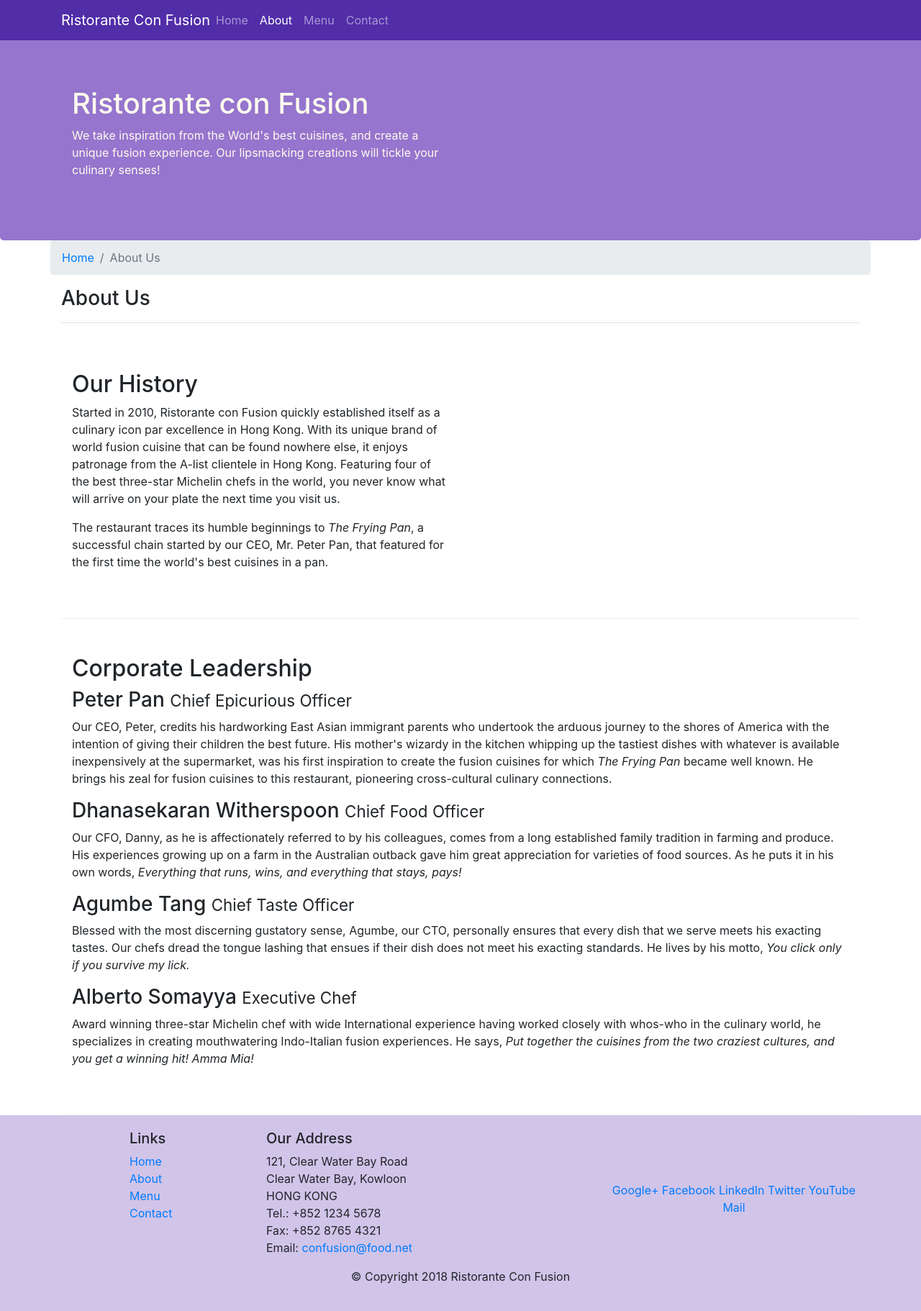
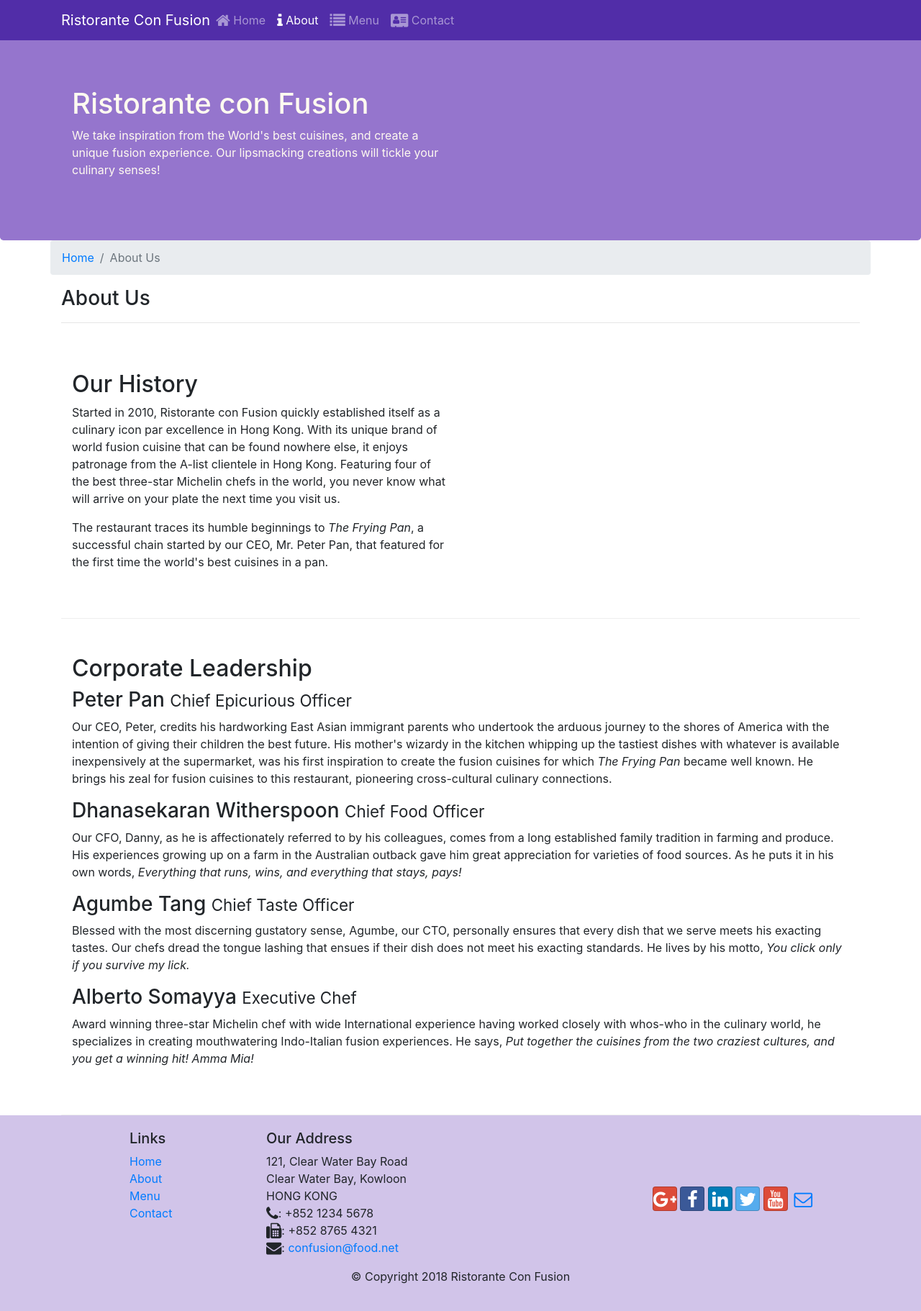
Before and after one commit to aldrino/Bootstrap-WebUIFrameworks, a website: page aboutus.html in a window 1280 px wide. Shown: the whole page at 72% size. Drawn offline with nearby package versions, Linux system fonts and the light colour scheme.

Commit message:
Icon Fonts

```diff
--- a/aboutus.html
+++ b/aboutus.html
@@ -9,6 +9,8 @@
 
     <!-- Bootstrap CSS -->
     <link rel="stylesheet" href="node_modules/bootstrap/dist/css/bootstrap.min.css">
+    <link rel="stylesheet" href="node_modules/font-awesome/css/font-awesome.min.css">
+    <link rel="stylesheet" href="node_modules/bootstrap-social/bootstrap-social.css">
     <link rel="stylesheet" href="css/styles.css">
     <title>Ristorante Con Fusion: About Us</title>
 </head>
@@ -22,10 +24,10 @@
             <a class="navbar-brand mr-auto" href="./index.html">Ristorante Con Fusion</a>
             <div class="collapse navbar-collapse" id="Navbar">
                 <ul class="navbar-nav mr-auto">
-                    <li class="nav-item"><a class="nav-link" href="./index.html">Home</a></li>
-                    <li class="nav-item active"><a class="nav-link" href="#">About</a></li>
-                    <li class="nav-item"><a class="nav-link" href="#">Menu</a></li>
-                    <li class="nav-item"><a class="nav-link" href="#">Contact</a></li>                        </ul>
+                    <li class="nav-item"><a class="nav-link" href="./index.html"><span class="fa fa-home fa-lg"></span> Home</a></li>
+                    <li class="nav-item active"><a class="nav-link" href="#"><span class="fa fa-info fa-lg"></span> About</a></li>
+                    <li class="nav-item"><a class="nav-link" href="#"><span class="fa fa-list fa-lg"></span> Menu</a></li>
+                    <li class="nav-item"><a class="nav-link" href="#"><span class="fa fa-address-card fa-lg"></span> Contact</a></li>                        </ul>
             </div>
         </div>
     </nav>
@@ -99,19 +101,19 @@
 		              121, Clear Water Bay Road<br>
 		              Clear Water Bay, Kowloon<br>
 		              HONG KONG<br>
-		              Tel.: +852 1234 5678<br>
-		              Fax: +852 8765 4321<br>
-		              Email: <a href="mailto:confusion@food.net">confusion@food.net</a>
+		              <i class="fa fa-phone fa-lg"></i>: +852 1234 5678<br>
+		              <i class="fa fa-fax fa-lg"></i>: +852 8765 4321<br>
+		              <i class="fa fa-envelope fa-lg"></i>: <a href="mailto:confusion@food.net">confusion@food.net</a>
 		           </address>
                 </div>
                 <div class="col-12 col-sm-4 align-self-center">
                     <div class="text-center">
-                        <a href="http://google.com/+">Google+</a>
-                        <a href="http://www.facebook.com/profile.php?id=">Facebook</a>
-                        <a href="http://www.linkedin.com/in/">LinkedIn</a>
-                        <a href="http://twitter.com/">Twitter</a>
-                        <a href="http://youtube.com/">YouTube</a>
-                        <a href="mailto:">Mail</a>
+                        <a class="btn btn-social-icon btn-google" href="http://google.com/+"><i class="fa fa-google-plus fa-lg"></i></a>
+                        <a class="btn btn-social-icon btn-facebook" href="http://www.facebook.com/profile.php?id="><i class="fa fa-facebook fa-lg"></i></a>
+                        <a class="btn btn-social-icon btn-linkedin" href="http://www.linkedin.com/in/"><i class="fa fa-linkedin fa-lg"></i></a>
+                        <a class="btn btn-social-icon btn-twitter" href="http://twitter.com/"><i class="fa fa-twitter fa-lg"></i></a>
+                        <a class="btn btn-social-icon btn-google" href="http://youtube.com/"><i class="fa fa-youtube fa-lg"></i></a>
+                        <a class="btn btn-social-icon" href="mailto:"><i class="fa fa-envelope-o fa-lg"></i></a>
                     </div>
                 </div>
            </div>
--- a/package.json
+++ b/package.json
@@ -15,6 +15,8 @@
   },
   "dependencies": {
     "bootstrap": "^4.0.0",
+    "bootstrap-social": "^5.1.1",
+    "font-awesome": "^4.7.0",
     "jquery": "^3.3.1",
     "popper.js": "^1.12.9"
   }
```
Also changed, not shown: index.html (+15 -13 lines).
